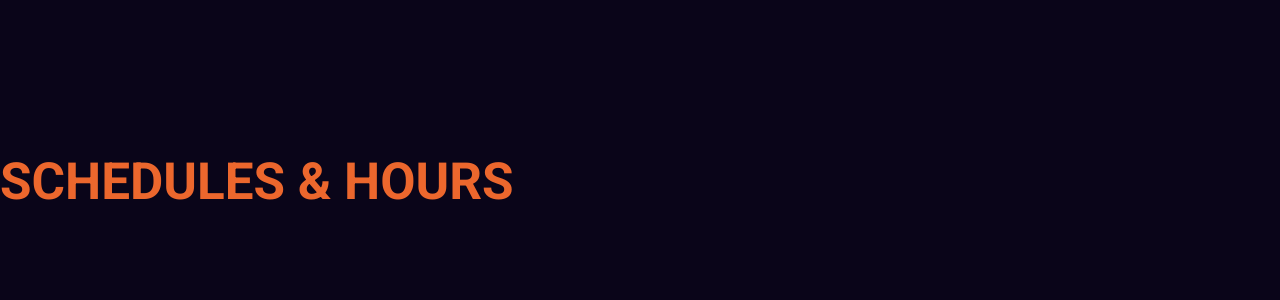
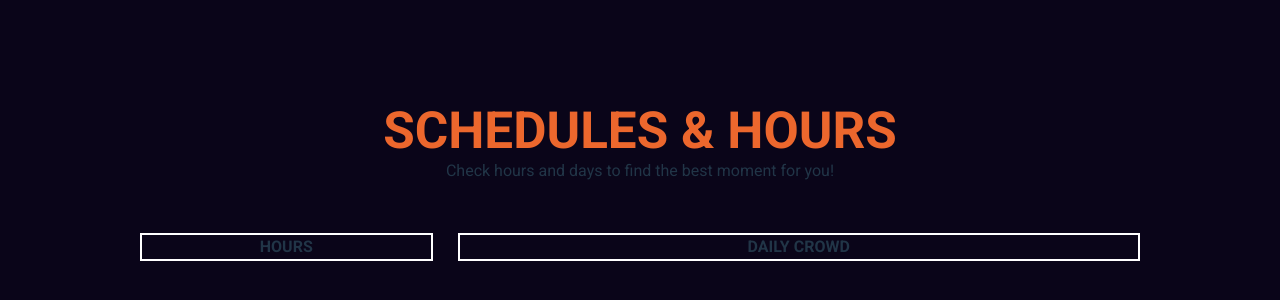
Before and after one commit to luisgcode/crowdMeterSystem, a React (Vite) app: page / in a window 1280 px wide. Shown: the part 218-518 px from the top of the page. Built offline with nearby package versions, Linux system fonts and the light colour scheme.

Commit message:
Building component

```diff
--- a/src/crowdMeter/Crowdmeter.jsx
+++ b/src/crowdMeter/Crowdmeter.jsx
@@ -3,10 +3,25 @@ import "./Crowdmeter";
 
 const Crowdmeter = () => {
   return (
-    <div className="container">
-      <h1 className="title text-titleColor uppercase font-bold">
-        Schedules & hours
-      </h1>
+    <div className="flex justify-center items-center h-screen w-screen">
+      <div className="max-w-[1000px] text-center   ">
+        <div className="schedule-header mb-20">
+          <h1 className="text-titleColor uppercase font-bold">
+            Schedules & hours
+          </h1>
+          <p>Check hours and days to find the best moment for you!</p>
+        </div>
+        <div className="schedule-content flex gap-10  ">
+          <div className="hours w-[300px]">
+            <h2 className="font-bold uppercase border-2 border-white">hours</h2>
+          </div>
+          <div className="crowd w-[700px]">
+            <h2 className="font-bold uppercase border-2 border-white">
+              daily crowd
+            </h2>
+          </div>
+        </div>
+      </div>
     </div>
   );
 };
--- a/tailwind.config.js
+++ b/tailwind.config.js
@@ -18,6 +18,9 @@ module.exports = {
         barColor: "#cc932e(12,88%,95%)",
         whiteColor: "#fffbee",
       },
+      width: {
+        custom: "1360px",
+      },
     },
   },
   plugins: [],
```
